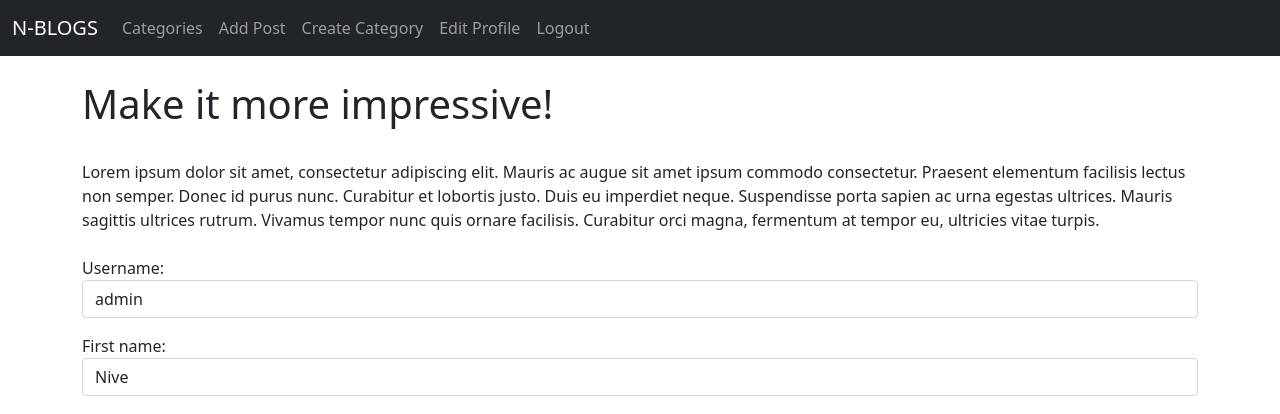
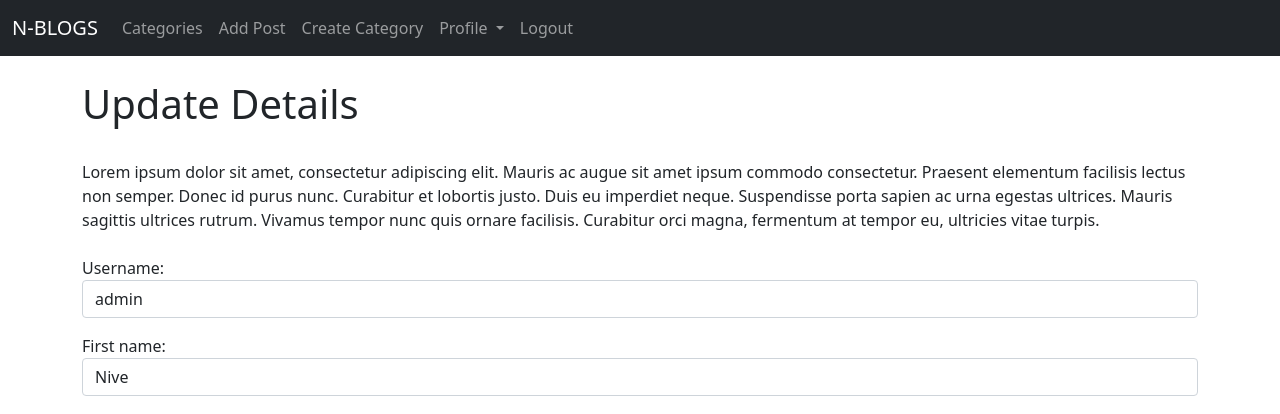
Before and after one commit to nivevj/N-Blog, a Django app: page /members/edit_profile/ in a window 1280 px wide. Shown: the top 414 px of the page. Run offline with Django 4.2, Linux system fonts and the light colour scheme; a user stored in the database is signed in; data comes from the database, SQL or seed files in the repository; both versions use the stored data as it was after the commit; some libraries are stand-ins or nearby versions.

Commit message:
added profile edit to navbar

```diff
--- a/ablog/members/templates/registration/edit_profile.html
+++ b/ablog/members/templates/registration/edit_profile.html
@@ -1,15 +1,15 @@
 {% extends 'base.html' %}
 
 {% block title %}
-    Profile
+    Data Update
 {% endblock %}
 
 
 {% block content %}
+<br>
+<h1>Update Details</h1>
+<br>
 
-<br>
-<h1>Make it more impressive!</h1>
-<br>
         {{user.profile.bio}}
         <br><br>
 
@@ -17,7 +17,7 @@
             <form method="POST">
                 {% csrf_token %}
                 {{ form.as_p }}
-    <button class="btn btn-success">UPDATE</button>
+                <button class="btn btn-success">UPDATE</button><br><br>
             </form>
         </div>
 
--- a/ablog/members/templates/registration/user_profile.html
+++ b/ablog/members/templates/registration/user_profile.html
@@ -1,5 +1,9 @@
 {% extends 'base.html' %}
 {% load static %}
+
+{% block title %}
+    User Profile
+{% endblock %}
 
 {% block content %}
 
--- a/ablog/members/urls.py
+++ b/ablog/members/urls.py
@@ -1,5 +1,5 @@
 from django.urls import path
-from . views import UserRegisterView, UserEditView, PasswordsChangeView, ShowProfilePageView
+from . views import UserRegisterView, UserEditView, PasswordsChangeView, ShowProfilePageView, EditProfilePageView
 #from django.contrib.auth import views as auth_views
 from . import views
 
@@ -10,4 +10,5 @@ urlpatterns = [
     path('password/',PasswordsChangeView.as_view(template_name='registration/change-password.html')),
     path('password_success',views.password_success,name='password_success'),
     path('<int:pk>/profile',ShowProfilePageView.as_view(),name='show_profile_page'),
+    path('<int:pk>/edit_profile_page',EditProfilePageView.as_view(),name='edit_profile_page'),
 ]
--- a/ablog/members/views.py
+++ b/ablog/members/views.py
@@ -6,6 +6,12 @@ from django.contrib.auth.views import PasswordChangeView
 from django.urls import reverse_lazy
 from .forms import SignUpForm, EditProfileForm, PasswordChangingForm
 from theblog.models import Profile
+
+class EditProfilePageView(generic.UpdateView):
+    model=Profile
+    template_name='registration/edit_profile_page.html'
+    fields=['bio','profile_pic','website_url','instagram_url','linkedin_url','twitter_url']
+    success_url=reverse_lazy('home')
 
 class ShowProfilePageView(DetailView):
     model=Profile
--- a/ablog/theblog/templates/base.html
+++ b/ablog/theblog/templates/base.html
@@ -50,9 +50,27 @@
               <li class="nav-item">
                 <a class="nav-link" href="{% url 'add_category' %}">Create Category</a>
               </li>
+              <!--Drop down-->
+              <div class="collapse navbar-collapse" id="navbarNavDarkDropdown">
+                <ul class="navbar-nav">
+                  <li class="nav-item dropdown">
+                    <a class="nav-link dropdown-toggle" href="#" id="navbarDarkDropdownMenuLink" role="button" data-bs-toggle="dropdown" aria-expanded="false">
+                      Profile
+                    </a>
+                    <ul class="dropdown-menu dropdown-menu-dark" aria-labelledby="navbarDarkDropdownMenuLink">
+                      <li><a class="dropdown-item" href="{% url 'edit_profile' %}">Update Details</a></li>
+                      <li><a class="dropdown-item" href="{% url 'edit_profile_page' user.profile.id %}">Update Profile</a></li>
+                      <li><a class="dropdown-item" href="{% url 'show_profile_page' user.profile.id %}">Show Profile</a></li>
+                    </ul>
+                  </li>
+                </ul>
+              </div>
+              <!---->
+              <!--
               <li class="nav-item">
                 <a class="nav-link" href="{% url 'edit_profile' %}">Edit Profile</a>
               </li>
+              -->
               <li class="nav-item">
                 <a class="nav-link" href="{% url 'logout' %}">Logout</a>
               </li>
--- a/ablog/theblog/templates/categories.html
+++ b/ablog/theblog/templates/categories.html
@@ -1,5 +1,8 @@
 {% extends 'base.html' %}
 
+{% block title %}
+    {{cats}} Blogs
+{% endblock %}
 
 {% block content %}
 
```
Also changed, not shown: ablog/members/templates/registration/edit_profile_page.html (added, +25 -0 lines), ablog/db.sqlite3. Lines whose indentation alone changed are shown as unchanged.
